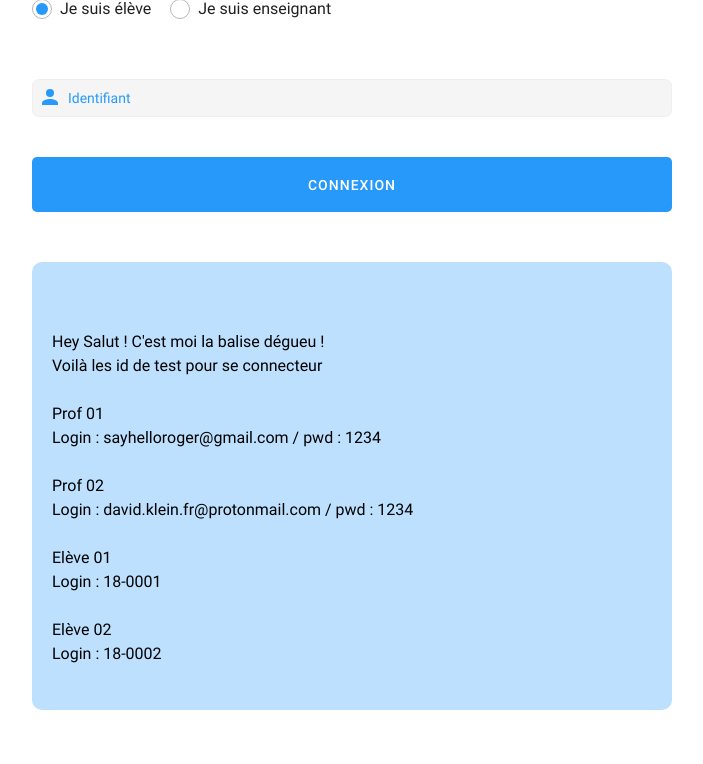
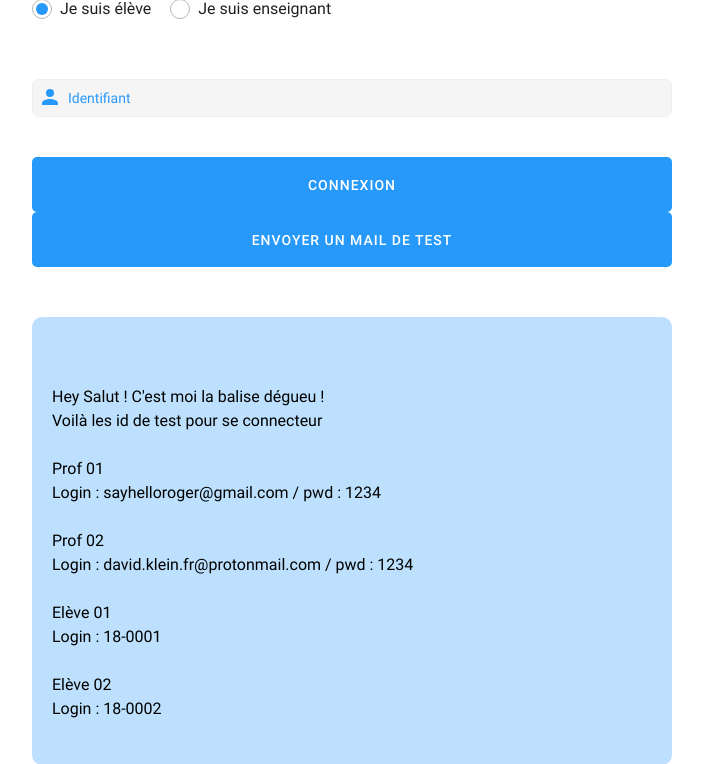
Before and after one commit to tulpia/aae, a PHP site: page / in a window 1280 px wide. Shown: the part 316-1080 px from the top of the page, without its empty margins (288-991 px from the left). Run offline with PHP 8.4, Linux system fonts and the light colour scheme.

Commit message:
Ajout bouton test envoi mail sur page login(temporaire)

```diff
--- a/public/controller/controller.php
+++ b/public/controller/controller.php
@@ -769,3 +769,13 @@ function show_ajoutEleves()
 
     require('view/ajoutEleveView.php');
 }
+
+function do_envoiMailTest($mail){
+    $subject = 'Test mail';
+    $message = "Ca geht's tu !\r\nBien ou bien ?\r\nCa biche ?\r\néèêëàâäiîï \^o^/";
+    try {
+        mail($mail, $subject, $message);
+    } catch (\Throwable $th) {
+        //throw $th;
+    }
+}
--- a/public/index.php
+++ b/public/index.php
@@ -237,6 +237,10 @@ try {
                 show_profilProf($_POST['idProf'], "", $messagePassword);
                 break;
 
+            case "mailTest":
+                do_envoiMailTest($_POST['mail']);
+                show_login("Mail envoyé");
+
             default:
                 $isActionDefinie = false;
         }
--- a/public/view/loginView.php
+++ b/public/view/loginView.php
@@ -60,6 +60,15 @@ ob_start();
     </form>
 
 
+    <form action="index.php" method="post">
+        <input type="hidden" name="action" value="mailTest">
+        <input type="hidden" name="mail" value="sayhelloroger@gmail.com">
+        <label class="btn btn-submit">
+                <input type="submit" value="Envoyer un mail de test">
+            </label>
+    </form>
+
+
     <p class="card">
         <br><br>
         Hey Salut ! C'est moi la balise dégueu !<br>
@@ -79,6 +88,9 @@ ob_start();
 
     </p>
 
+
+
+
 </section>
 
 
```
